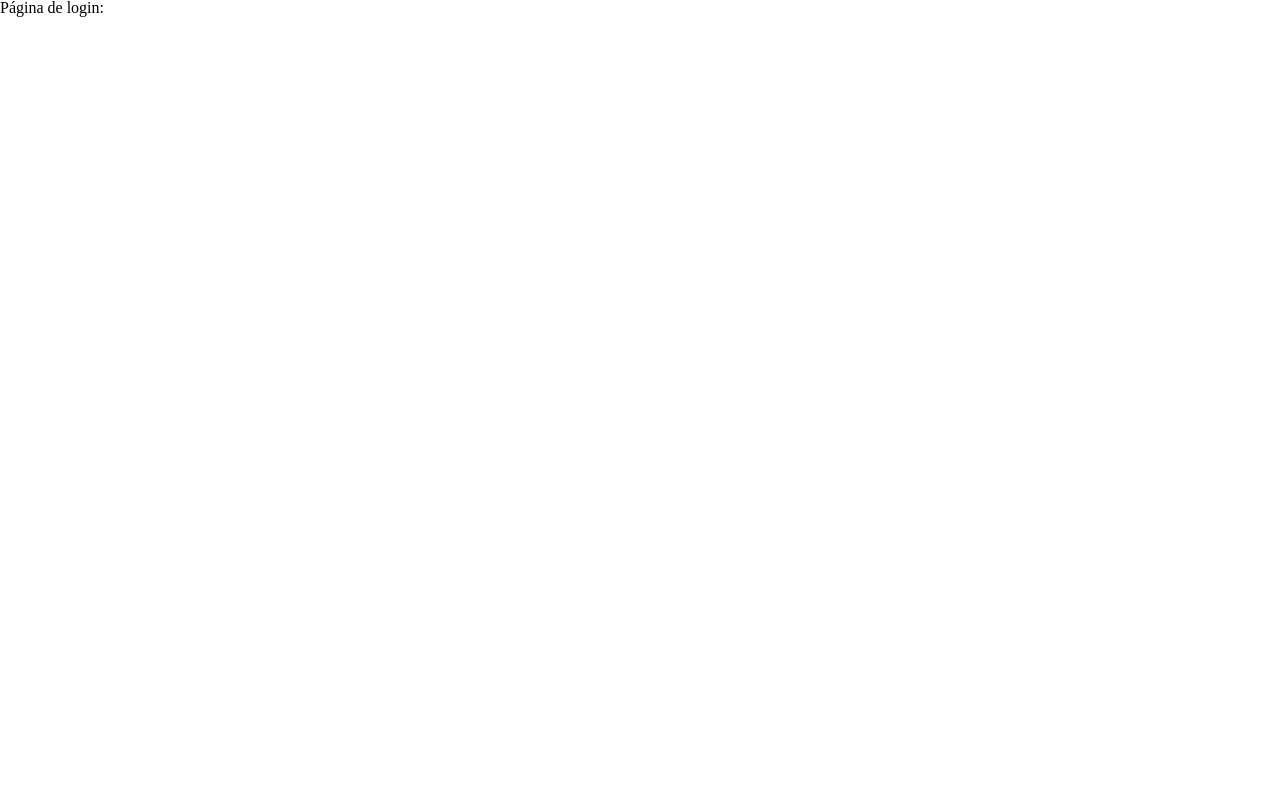
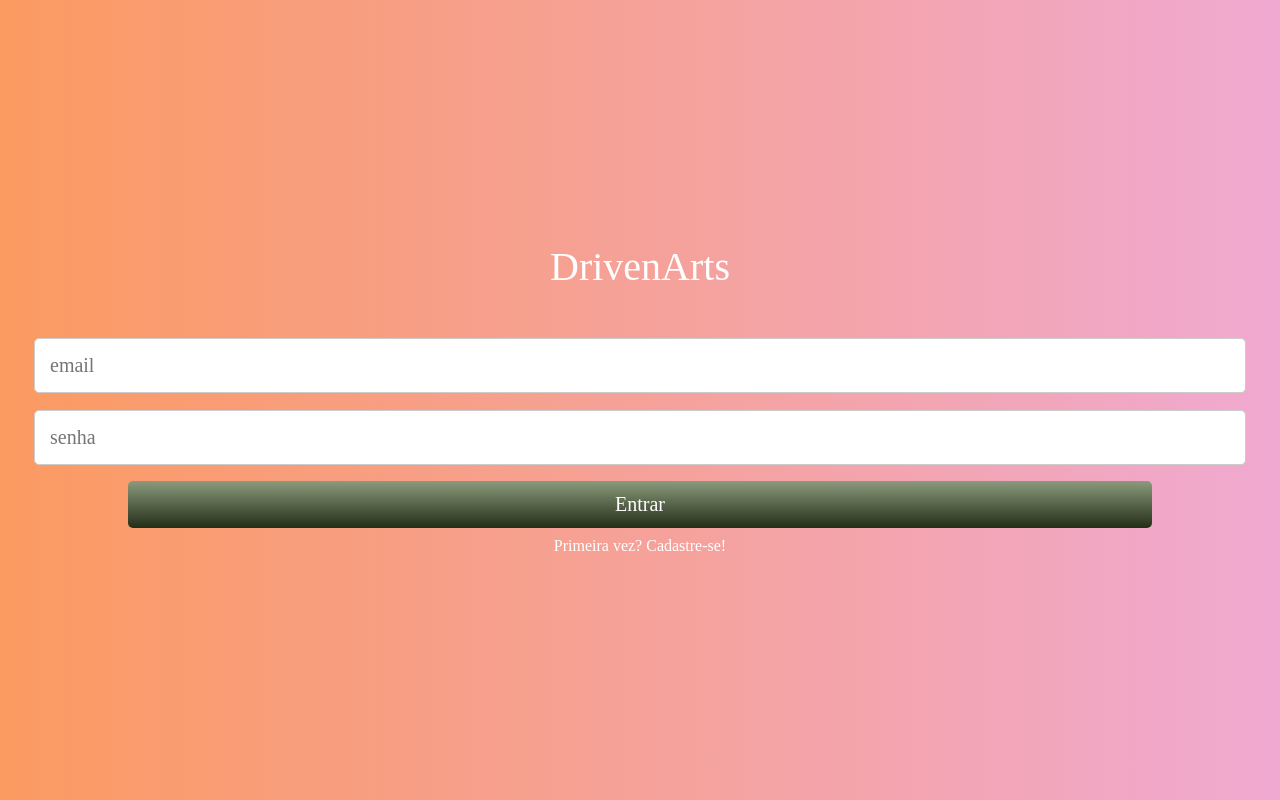
Before and after one commit to anapacker/projeto15-drivenArts-front, a React (Vite) app: page / in a window 1280 px wide. Built offline with nearby package versions, Linux system fonts and the light colour scheme.

Commit message:
style/tela-login

```diff
--- /dev/null
+++ b/src/components/DrivenArtsLogo.jsx
@@ -0,0 +1,14 @@
+import styled from "styled-components"
+
+export default function DrivenArtsLogo() {
+    return (
+        <Logo>DrivenArts</Logo>
+    )
+}
+
+const Logo = styled.h1`
+    font-family: 'Saira Stencil One';
+    font-weight: 500;
+    font-size: 40px;
+    margin-bottom: 50px;
+`
--- a/src/main.jsx
+++ b/src/main.jsx
@@ -1,11 +1,14 @@
 import React from 'react'
 import ReactDOM from 'react-dom/client'
 import App from './App.jsx'
-import ResetStyle from '../src/styles/ResetStyle.js'
+import ResetStyle from './styles/ResetStyle.js'
+import GlobalStyle from './styles/GlobalStyle.js'
+
+
 
 ReactDOM.createRoot(document.getElementById('root')).render(
   <React.StrictMode>
-
+    <GlobalStyle />
     <ResetStyle />
     <App />
   </React.StrictMode>,
--- a/src/pages/SigninPage.jsx
+++ b/src/pages/SigninPage.jsx
@@ -1,3 +1,31 @@
-export default function SigninPage(){
-    return <><h1>Página de login:</h1></>
+import { Link } from "react-router-dom"
+import styled from "styled-components"
+import DrivenArtsLogo from "../components/DrivenArtsLogo"
+
+export default function SigninPage() {
+    return (
+        <SingInContainer>
+            <DrivenArtsLogo />
+            <form>
+                <input placeholder="email" type="email" />
+                <input placeholder="senha" type="password" />
+
+                <button>Entrar</button>
+            </form>
+
+            <Link to="/cadastro">
+                Primeira vez? Cadastre-se!
+            </Link>
+        </SingInContainer>
+    )
 }
+
+const SingInContainer = styled.section`
+  background: linear-gradient(to left, #f0a9d1, #fb9a61);  background: linear-gradient(to left, #f0a9d1, #fb9a61);
+  height: 100vh;
+  display: flex;
+  flex-direction: column;
+  justify-content: center;
+  align-items: center;
+
+`
--- /dev/null
+++ b/src/styles/GlobalStyle.js
@@ -0,0 +1,59 @@
+import { createGlobalStyle } from "styled-components";
+
+const GlobalStyle = createGlobalStyle`
+    * {
+        font-family: 'Raleway';
+        font-style: normal;
+        font-weight: 400;
+    }
+    button {
+        outline: none;
+        border: none;
+        border-radius: 5px;
+        background: linear-gradient(to bottom, #8b9a7c, #232e17);
+        font-size: 20px;
+        font-weight: 400;
+        color: #ffffff;
+        cursor: pointer;
+        width: 80%;
+        padding: 12px;
+        margin-bottom: 10px;
+    }
+    h1 {
+        font-weight: 700;
+        font-size: 26px;
+        color: white;
+    }
+    input {
+        font-size: 20px;
+        width: calc(100% - 100px);
+        border-radius: 5px;
+        outline: none;
+        border: 1px solid #ccc;
+        padding: 15px;
+        margin: 1px;
+        :focus {
+            border: 2px solid #ffb6b6;
+            margin: 0px;
+        }
+    }
+    form {
+        display: flex;
+        flex-direction: column;
+        justify-content: center;
+        align-items: center;
+        gap: 15px;
+        width: 100%;
+        border-radius: 5px;
+    }
+    a {
+        font-weight: 700;
+        font-size: 15px;
+        line-height: 18px;
+        color: white;
+        text-decoration: none;
+        padding-top: 30px;
+    }
+`
+
+export default GlobalStyle
```
Also changed, not shown: .eslintrc.cjs (deleted).
